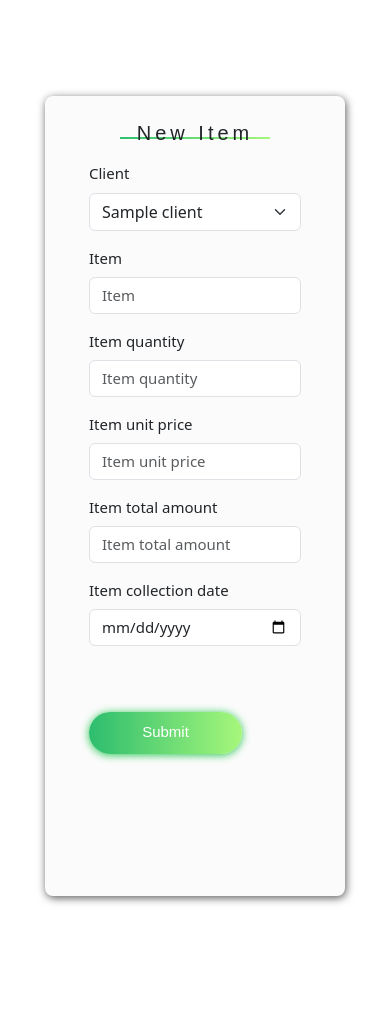
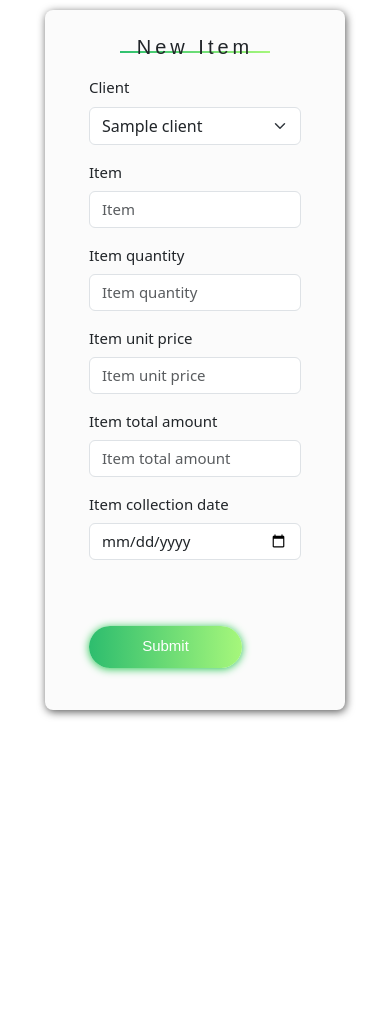
Before and after one commit to vincentmuya/Auto_log, a Django app: a page that uses app/templates/new_item.html in a window 390 px wide. Shown: the part 56-1082 px from the top of the page. After the commit the page ends 774 px from the top, so only its background shows below. Run offline with Django 4.2, Linux system fonts and the light colour scheme; a user stored in the database is signed in; tables that the repository leaves empty hold one stand-in row (values such as "Sample post"); some libraries are stand-ins or nearby versions.

Commit message:
modified layout and styled

```diff
--- a/app/templates/index.html
+++ b/app/templates/index.html
@@ -41,7 +41,7 @@
       </div>
     </div>
   </div>
-<div class="space"></div>
+<div class="space1"></div>
 </div>
   <div class="row">
   <div class="col-sm-6">
--- a/app/templates/new_item.html
+++ b/app/templates/new_item.html
@@ -4,7 +4,7 @@
 <html>
 <head>
   <meta charset="utf-8">
-    <link rel="stylesheet" href="{% static 'css/new_client.css' %}">
+    <link rel="stylesheet" href="{% static 'css/new_item.css' %}">
     <link rel="icon" href="/static/images/" type="image/gif" sizes="50x50">
   <meta name="viewport" content="width=device-width, initial-scale=1">
   <title>Auto Log</title>
--- a/static/css/new_client.css
+++ b/static/css/new_item.css
@@ -2,8 +2,8 @@
   background: #fbfbfb;
   border-radius: 8px;
   box-shadow: 1px 2px 8px rgba(0, 0, 0, 0.65);
-  height: 800px;
-  margin: 6rem auto 8.1rem auto;
+  height: 700px;
+  margin: 10px auto 8.1rem auto;
   width: 500px;
 }
 #card-content {
@@ -60,8 +60,8 @@
 background: #fbfbfb;
 border-radius: 8px;
 box-shadow: 1px 2px 8px rgba(0, 0, 0, 0.65);
-height: 800px;
-margin: 6rem auto 8.1rem auto;
+height: 700px;
+margin: 10px auto 8.1rem auto;
 width: 300px;
 }
 .underline-title {
```
Also changed, not shown: app/templates/client_detail.html (+8 -4 lines), static/css/index.css (+12 -1 lines), static/css/profile.css (+10 -9 lines), static/css/update_client.css (+4 -4 lines), app/templates/profile.html (indentation only), 1 other file.
